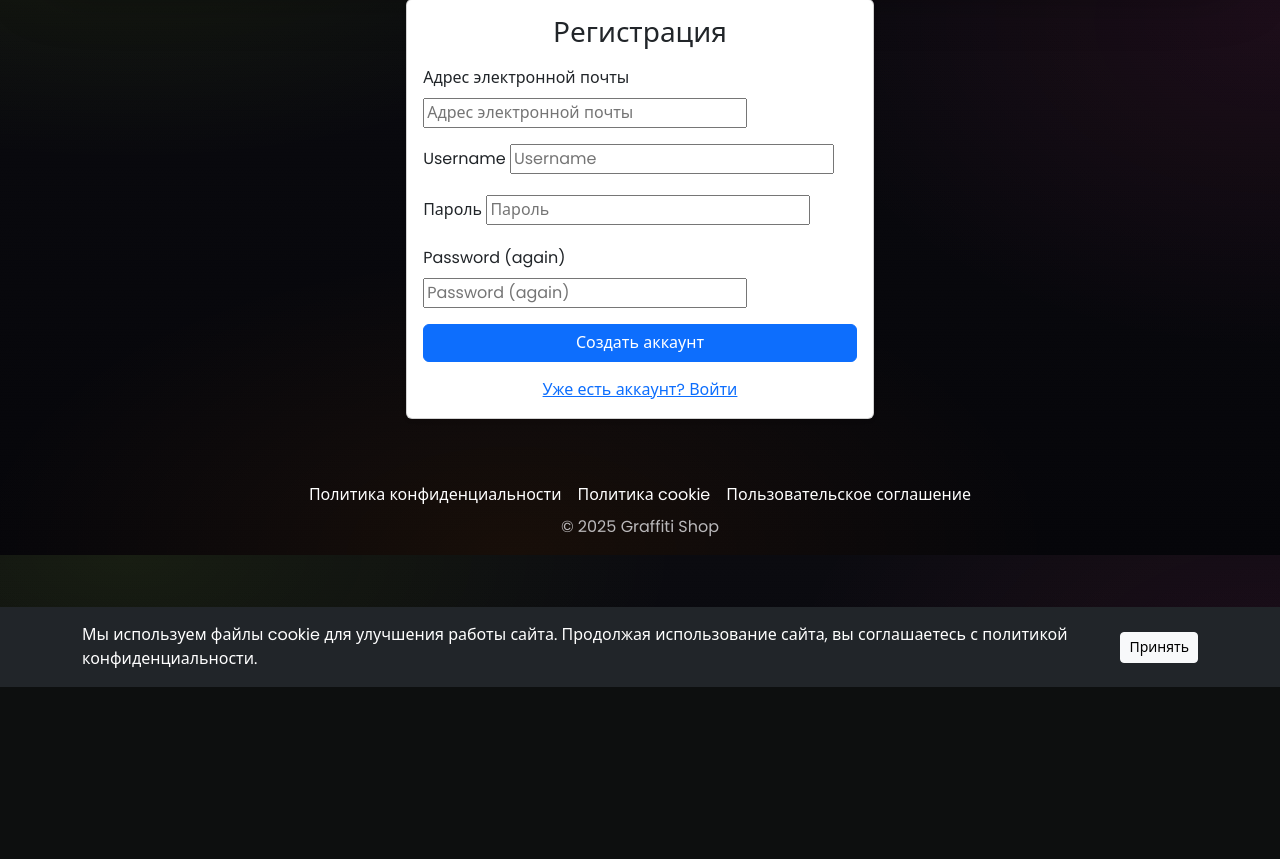
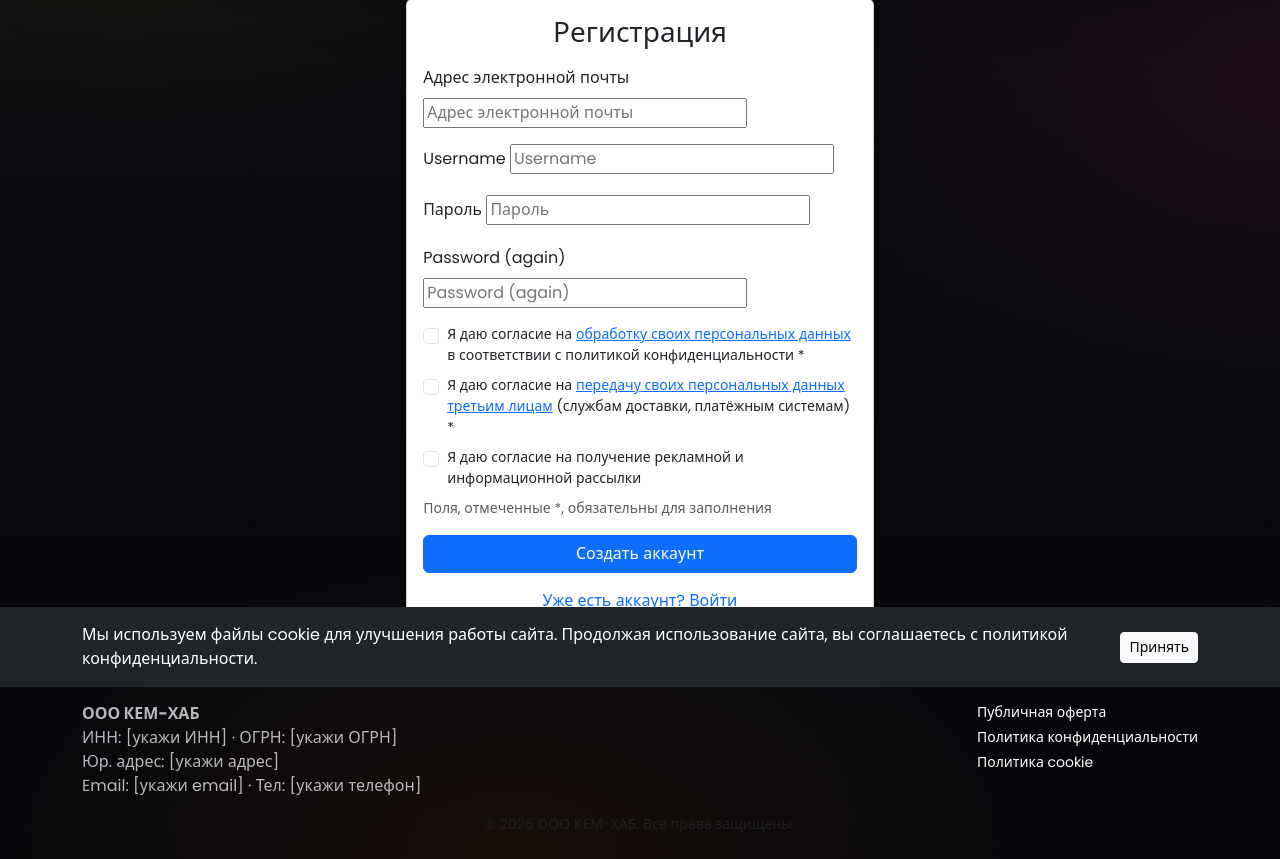
Before and after one commit to ernstsmith/myshop, a Django app: page /accounts/signup/ in a window 1280 px wide. Shown: the part 113-972 px from the top of the page. Before the commit the page ends 800 px from the top, so only its background shows below. Run offline with Django 5.2, Linux system fonts and the light colour scheme; some libraries are stand-ins or nearby versions.

Commit message:
feat: данные компании в футере, чекбоксы согласий

```diff
--- a/shop/templates/account/signup.html
+++ b/shop/templates/account/signup.html
@@ -24,6 +24,27 @@
                     {% if redirect_field_value %}
                         <input type="hidden" name="{{ redirect_field_name }}" value="{{ redirect_field_value }}">
                     {% endif %}
+                    <div class="mb-3">
+                        <div class="form-check mb-2">
+                            <input class="form-check-input" type="checkbox" name="consent_pd" id="consent_pd" required>
+                            <label class="form-check-label small" for="consent_pd">
+                                Я даю согласие на <a href="{% url 'privacy_policy' %}" target="_blank">обработку своих персональных данных</a> в соответствии с политикой конфиденциальности *
+                            </label>
+                        </div>
+                        <div class="form-check mb-2">
+                            <input class="form-check-input" type="checkbox" name="consent_third" id="consent_third" required>
+                            <label class="form-check-label small" for="consent_third">
+                                Я даю согласие на <a href="{% url 'privacy_policy' %}" target="_blank">передачу своих персональных данных третьим лицам</a> (службам доставки, платёжным системам) *
+                            </label>
+                        </div>
+                        <div class="form-check mb-2">
+                            <input class="form-check-input" type="checkbox" name="consent_marketing" id="consent_marketing">
+                            <label class="form-check-label small" for="consent_marketing">
+                                Я даю согласие на получение рекламной и информационной рассылки
+                            </label>
+                        </div>
+                        <div class="small text-muted mt-1">Поля, отмеченные *, обязательны для заполнения</div>
+                    </div>
                     <button type="submit" class="btn btn-primary w-100">{% trans "Создать аккаунт" %}</button>
                 </form>
                 <div class="mt-3 text-center">
--- a/shop/templates/shop/base.html
+++ b/shop/templates/shop/base.html
@@ -102,14 +102,22 @@ document.addEventListener("DOMContentLoaded", function() {
 </main>
 
 <!-- ====================== FOOTER ====================== -->
-<footer class="bg-dark text-white text-center py-3 mt-5">
+<footer class="bg-dark text-white py-4 mt-5">
     <div class="container">
-        <div class="d-flex flex-column flex-md-row justify-content-center gap-3">
-            <a class="text-white text-decoration-none" href="{% url 'privacy_policy' %}">Политика конфиденциальности</a>
-            <a class="text-white text-decoration-none" href="{% url 'cookie_policy' %}">Политика cookie</a>
-            <a class="text-white text-decoration-none" href="{% url 'terms' %}">Пользовательское соглашение</a>
+        <div class="d-flex flex-column flex-md-row justify-content-between align-items-start gap-3">
+            <div class="footer-company">
+                <strong>ООО КЕМ-ХАБ</strong><br>
+                ИНН: [укажи ИНН] · ОГРН: [укажи ОГРН]<br>
+                Юр. адрес: [укажи адрес]<br>
+                Email: [укажи email] · Тел: [укажи телефон]
+            </div>
+            <div class="footer-links d-flex flex-column gap-1">
+                <a class="text-white text-decoration-none small" href="{% url 'terms' %}">Публичная оферта</a>
+                <a class="text-white text-decoration-none small" href="{% url 'privacy_policy' %}">Политика конфиденциальности</a>
+                <a class="text-white text-decoration-none small" href="{% url 'cookie_policy' %}">Политика cookie</a>
+            </div>
         </div>
-        <div class="mt-2">© 2025 Graffiti Shop</div>
+        <div class="mt-3 text-muted small text-center">© 2026 ООО КЕМ-ХАБ. Все права защищены.</div>
     </div>
 </footer>
 
```
